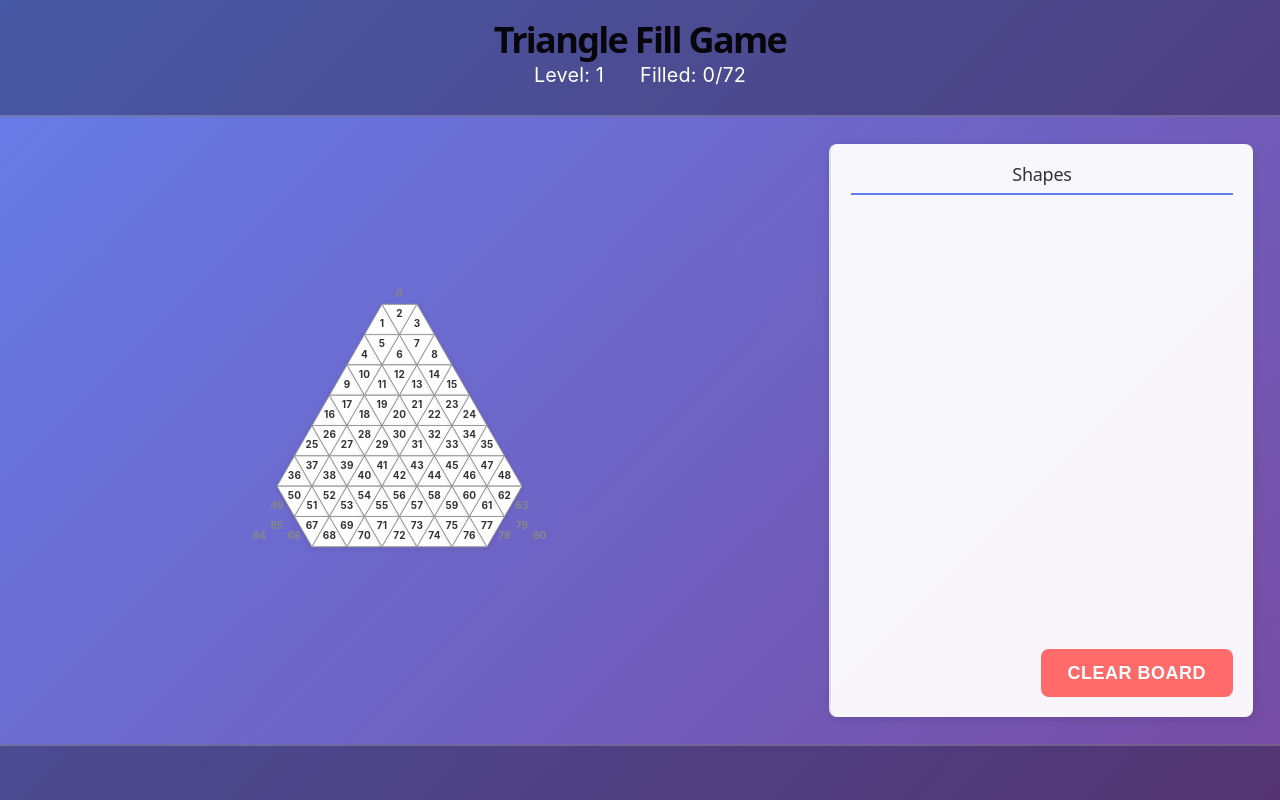
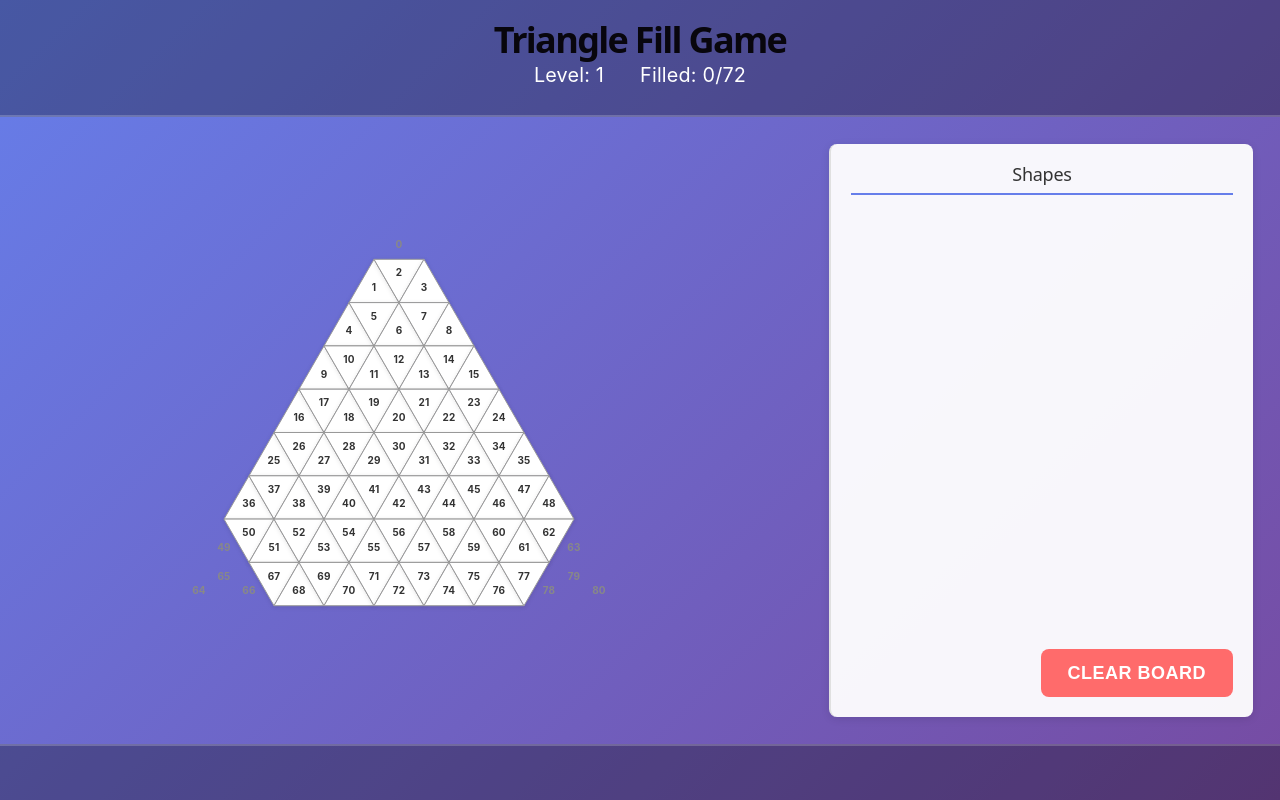
Before and after one commit to Fbigame/smart5k, a React (Vite) app: page / in a window 1280 px wide. Built offline with nearby package versions, Linux system fonts and the light colour scheme.

Commit message:
refactor: 增加三角形尺寸，从35改为50，使棋盘更清晰

```diff
--- a/src/components/TriangleBoard.tsx
+++ b/src/components/TriangleBoard.tsx
@@ -102,13 +102,14 @@ const TriangleBoard: React.FC = () => {
     }
   };
 
-  const h = (35 * Math.sqrt(3)) / 2;
+  const triangleSize = 50; // 三角形的边长
+  const h = (triangleSize * Math.sqrt(3)) / 2;
   const svgHeight = 9 * h + 40;
-  const svgWidth = 18 * 35 / 2 + 40;
+  const svgWidth = 18 * triangleSize / 2 + 40;
 
   // 限制最大尺寸，占用左侧2/3空间
-  const displayWidth = Math.min(svgWidth, 500);
-  const displayHeight = Math.min(svgHeight, 580);
+  const displayWidth = Math.min(svgWidth, 650);
+  const displayHeight = Math.min(svgHeight, 750);
 
   return (
     <div className="game-container">
@@ -143,7 +144,7 @@ const TriangleBoard: React.FC = () => {
                 }
 
                 // 计算三角形中心用于显示编号
-                const coords = getTriangleCoords(cell).split(' ');
+                const coords = getTriangleCoords(cell, triangleSize).split(' ');
                 const points = coords.map(c => c.split(',').map(Number));
                 const centerX = (points[0][0] + points[1][0] + points[2][0]) / 3;
                 const centerY = (points[0][1] + points[1][1] + points[2][1]) / 3;
@@ -152,7 +153,7 @@ const TriangleBoard: React.FC = () => {
                 return (
                   <g key={cell.id}>
                     <polygon
-                      points={getTriangleCoords(cell)}
+                      points={getTriangleCoords(cell, triangleSize)}
                       fill={fill}
                       stroke={stroke}
                       strokeWidth={cell.filled || isDisabled ? '0.5' : '1'}
@@ -210,7 +211,7 @@ const TriangleBoard: React.FC = () => {
                     return (
                       <polygon
                         key={cell.id}
-                        points={getTriangleCoords(cell)}
+                        points={getTriangleCoords(cell, 15)}
                         fill={color}
                         stroke="#333"
                         strokeWidth="1"
```
